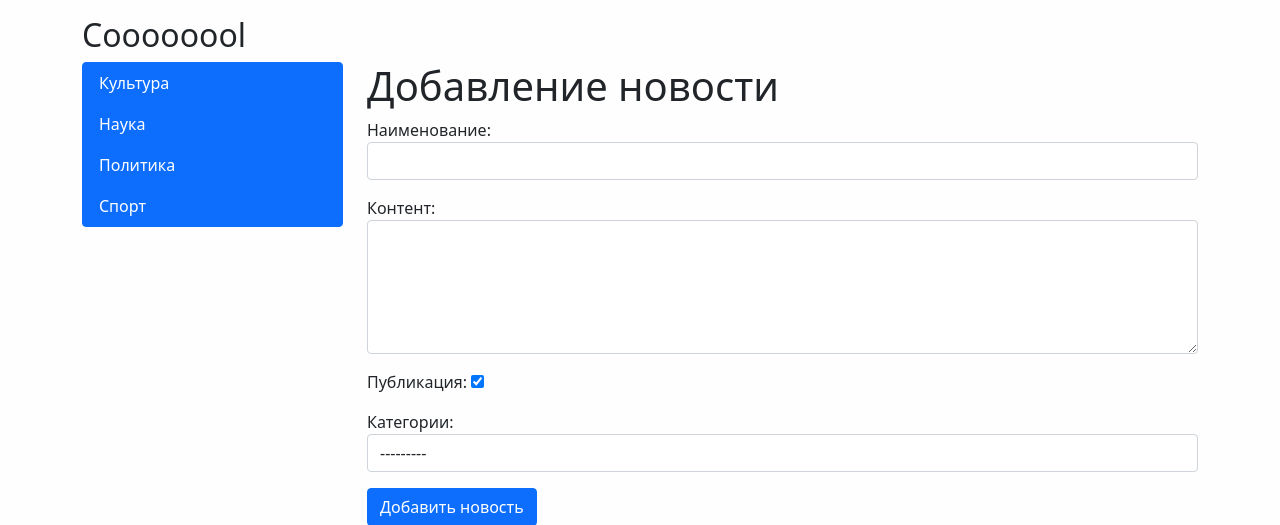
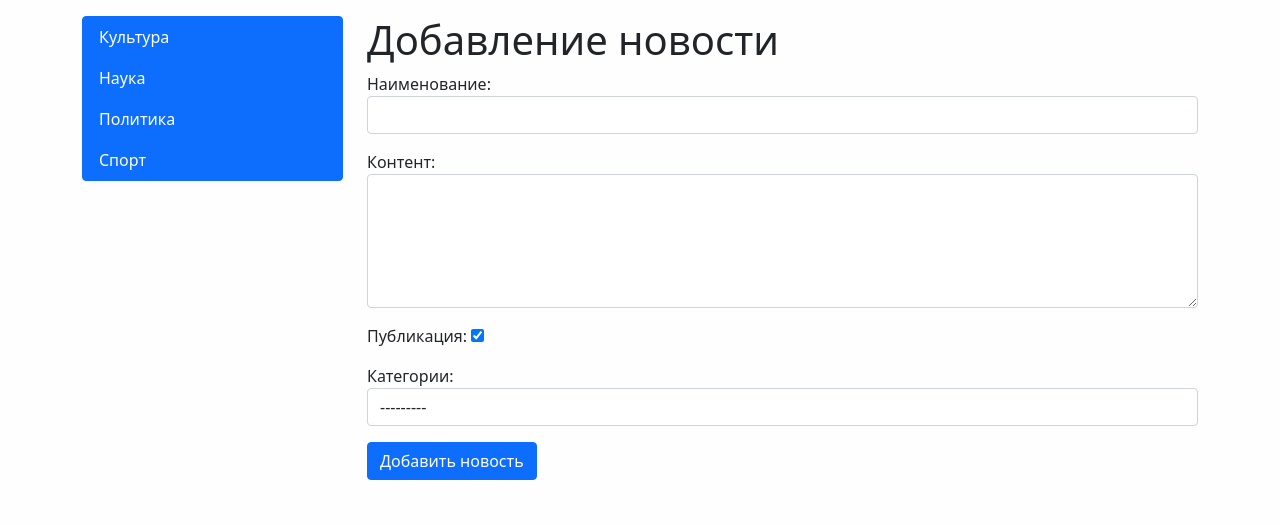
Before and after one commit to juodasvarnas/World, a Django app: page /news/add-news/ in a window 1280 px wide. Shown: the part 56-581 px from the top of the page. Run offline with Django 3.2, Linux system fonts and the light colour scheme; data comes from the database, SQL or seed files in the repository; some libraries are stand-ins or nearby versions.

Commit message:
Update base.html

```diff
--- a/Templates/base.html
+++ b/Templates/base.html
@@ -16,7 +16,6 @@
 {% include 'inc/_nav.html' %}
 
 <div class="container mt-3">
-    <h2>Coooooool</h2>
 
     <div class="row">
         <div class="col-md-3">
```
